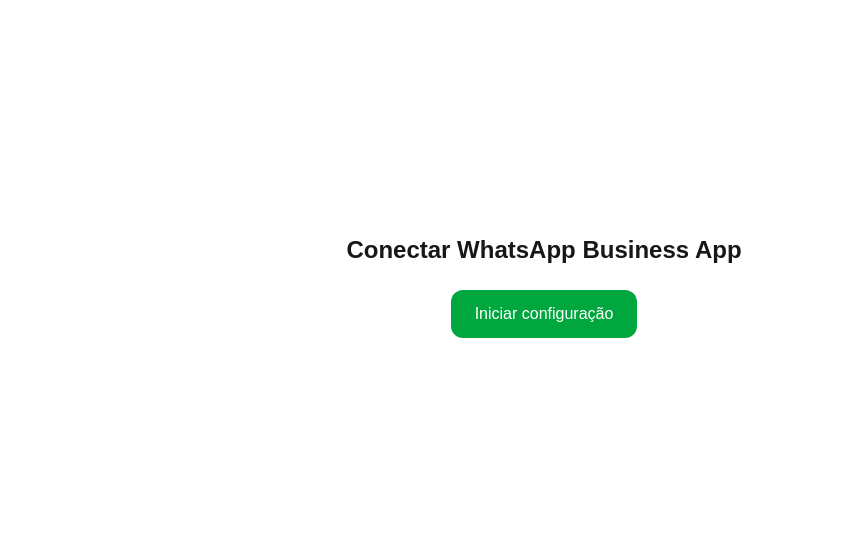
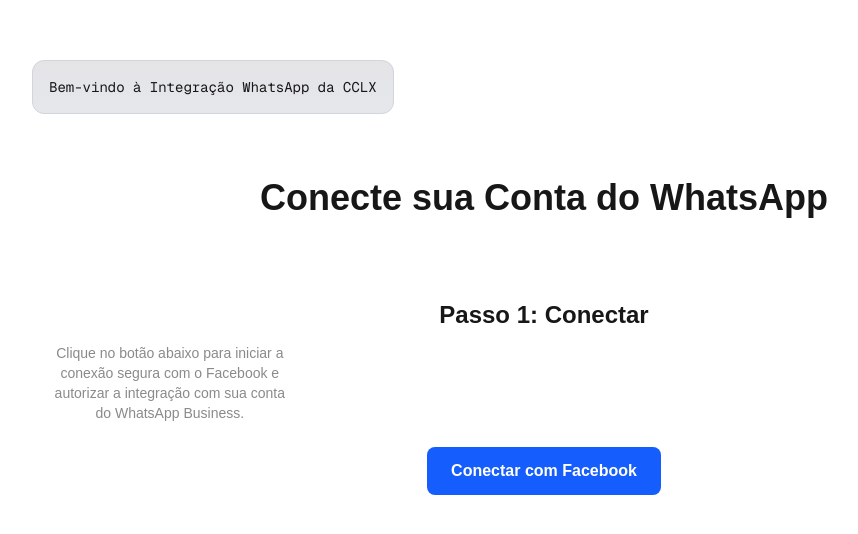
Before and after one commit to afonsocardz/facebook-app, a Next.js app: page / in a window 1280 px wide. Shown: the part 114-648 px from the top of the page, without its empty margins (96-954 px from the left). Built offline with nearby package versions, Linux system fonts and the light colour scheme.

Commit message:
Refactor Facebook onboarding flow to improve error handling and integrate Facebook SDK in the login process

```diff
--- a/app/components/FacebookSDK.tsx
+++ b/app/components/FacebookSDK.tsx
@@ -1,23 +1,45 @@
-'use client';
+"use client";
 
-import Script from 'next/script';
+import { useEffect, useState } from "react";
+
+// Declaração para que o TypeScript reconheça o FB global
+declare global {
+  interface Window {
+    fbAsyncInit: () => void;
+    FB: any;
+  }
+}
 
 export default function FacebookSDK() {
-  return (
-    <Script
-      id="fb-sdk"
-      strategy="lazyOnload"
-      src="https://connect.facebook.net/en_US/sdk.js"
-      onLoad={() => {
+  const [isSdkLoaded, setIsSdkLoaded] = useState(false);
+
+  useEffect(() => {
+    // Evita recarregar o SDK se já estiver presente
+    if (document.getElementById("facebook-jssdk")) {
+      setIsSdkLoaded(true);
+      return;
+    }
+
+    // Define a função de inicialização global
     window.fbAsyncInit = function () {
       window.FB.init({
         appId: process.env.NEXT_PUBLIC_META_APP_ID,
+        cookie: true,
         xfbml: true,
-            autoLogAppEvents: true,
-            version: 'v24.0',
+        version: "v20.0",
       });
+      setIsSdkLoaded(true); // Marca o SDK como carregado e inicializado
     };
-      }}
-    />
-  );
+
+    // Cria e insere o elemento script para carregar o SDK
+    const script = document.createElement("script");
+    script.id = "facebook-jssdk";
+    script.src = "https://connect.facebook.net/en_US/sdk.js";
+    script.async = true;
+    script.defer = true;
+    document.head.appendChild(script);
+  }, []);
+
+  // O componente pode opcionalmente renderizar um loader ou nada
+  return null;
 }
--- a/app/page.tsx
+++ b/app/page.tsx
@@ -1,22 +1,101 @@
 "use client";
 
+import FacebookSDK from "./components/FacebookSDK";
+import { useState } from "react";
+
 export default function Home() {
-  const onBoardingUrl =
-    "https://business.facebook.com/messaging/whatsapp/onboard/?app_id=9045987662115906&config_id=1106468551317722&extras=%7B%22setup%22%3A%7B%7D%2C%22featureType%22%3A%22whatsapp_business_app_onboarding%22%2C%22sessionInfoVersion%22%3A%223%22%2C%22version%22%3A%22v3%22%2C%22features%22%3A[%7B%22name%22%3A%22marketing_messages_lite%22%7D]%7D";
+  const [isLoading, setIsLoading] = useState(false);
+  const [message, setMessage] = useState("");
+
+  const handleLogin = () => {
+    if (!window.FB) {
+      setMessage("Facebook SDK não carregou ainda. Tente novamente em alguns segundos.");
+      return;
+    }
+
+    setIsLoading(true);
+    setMessage("");
+
+    window.FB.login(
+      function (response: any) {
+        if (response.authResponse && response.authResponse.code) {
+          setMessage("Autenticação bem-sucedida! Processando integração...");
+
+          // Envia o código para o backend
+          fetch("/api/facebook/onboarding", {
+            method: "POST",
+            headers: {
+              "Content-Type": "application/json",
+            },
+            body: JSON.stringify({ code: response.authResponse.code }),
+          })
+            .then((res) => res.json())
+            .then((data) => {
+              if (data.error) {
+                throw new Error(data.error);
+              }
+              setMessage("Integração concluída com sucesso! As contas do WhatsApp foram conectadas.");
+              setIsLoading(false);
+            })
+            .catch((error) => {
+              console.error("Backend error:", error);
+              setMessage(`Erro na integração: ${error.message}`);
+              setIsLoading(false);
+            });
+        } else {
+          setMessage("Falha na autenticação com o Facebook. O usuário cancelou ou houve um erro.");
+          setIsLoading(false);
+          console.log("User cancelled login or did not fully authorize.");
+        }
+      },
+      {
+        config_id: process.env.NEXT_PUBLIC_META_CONFIG_ID, // ID de configuração do painel do app
+        response_type: "code", // OBRIGATÓRIO para este fluxo
+        override_default_response_type: true, // OBRIGATÓRIO para este fluxo
+        scope: "whatsapp_business_management,whatsapp_business_messaging",
+      }
+    );
+  };
 
   return (
-    <main className="flex min-h-screen flex-col items-center justify-center">
-      <h1 className="text-2xl font-semibold mb-6">
-        Conectar WhatsApp Business App
-      </h1>
-      <a
-        href={onBoardingUrl}
-        target="_blank"
-        rel="noopener noreferrer"
-        className="px-6 py-3 bg-green-600 text-white rounded-xl hover:bg-green-700"
-      >
-        Iniciar configuração
-      </a>
-    </main>
+    <>
+      {/* Carrega o SDK do Facebook em segundo plano */}
+      <FacebookSDK />
+
+      <main className="flex min-h-screen flex-col items-center justify-center p-24">
+        <div className="z-10 w-full max-w-5xl items-center justify-between font-mono text-sm lg:flex">
+          <p className="fixed left-0 top-0 flex w-full justify-center border-b border-gray-300 bg-gradient-to-b from-zinc-200 pb-6 pt-8 backdrop-blur-2xl dark:border-neutral-800 dark:bg-zinc-800/30 dark:from-inherit lg:static lg:w-auto  lg:rounded-xl lg:border lg:bg-gray-200 lg:p-4 lg:dark:bg-zinc-800/30">
+            Bem-vindo à Integração WhatsApp da CCLX
+          </p>
+        </div>
+
+        <div className="relative z-[-1] flex place-items-center my-16">
+          <h1 className="text-4xl font-bold">Conecte sua Conta do WhatsApp</h1>
+        </div>
+
+        <div className="mb-32 grid text-center lg:mb-0 lg:w-full lg:max-w-5xl lg:grid-cols-1">
+          <div className="group rounded-lg border border-transparent px-5 py-4 transition-colors hover:border-gray-300 hover:bg-gray-100 hover:dark:border-neutral-700 hover:dark:bg-neutral-800/30">
+            <h2 className="mb-3 text-2xl font-semibold">
+              Passo 1: Conectar
+            </h2>
+            <p className="m-0 max-w-[30ch] text-sm opacity-50">
+              Clique no botão abaixo para iniciar a conexão segura com o Facebook e autorizar a integração com sua conta do WhatsApp Business.
+            </p>
+            <button
+              onClick={handleLogin}
+              disabled={isLoading}
+              className="mt-6 rounded-lg bg-blue-600 px-6 py-3 text-white font-semibold transition-colors hover:bg-blue-700 disabled:bg-gray-400"
+            >
+              {isLoading ? "Processando..." : "Conectar com Facebook"}
+            </button>
+            {message && (
+              <p className="mt-4 text-sm text-gray-600 dark:text-gray-300">
+                {message}
+              </p>
+            )}
+          </div>
+        </div>
+      </main>
+    </>
   );
 }
--- a/app/privacy-policy/page.tsx
+++ b/app/privacy-policy/page.tsx
@@ -4,7 +4,7 @@
       <h1>Política de Privacidade</h1>
       <p>Última atualização: 29 de outubro de 2025</p>
 
-      <p>A sua privacidade é importante para nós. Esta Política de Privacidade descreve como [Nome da Sua Empresa/App] coleta, usa e divulga suas informações em conexão com o uso do nosso aplicativo e serviços.</p>
+      <p>A sua privacidade é importante para nós. Esta Política de Privacidade descreve como NetCreator coleta, usa e divulga suas informações em conexão com o uso do nosso aplicativo e serviços.</p>
 
       <h2>1. Informações que Coletamos</h2>
       <p>Podemos coletar as seguintes categorias de informações:</p>
```
Also changed, not shown: app/api/facebook/onboarding/route.ts (+70 -63 lines). Lines whose indentation alone changed are shown as unchanged.
